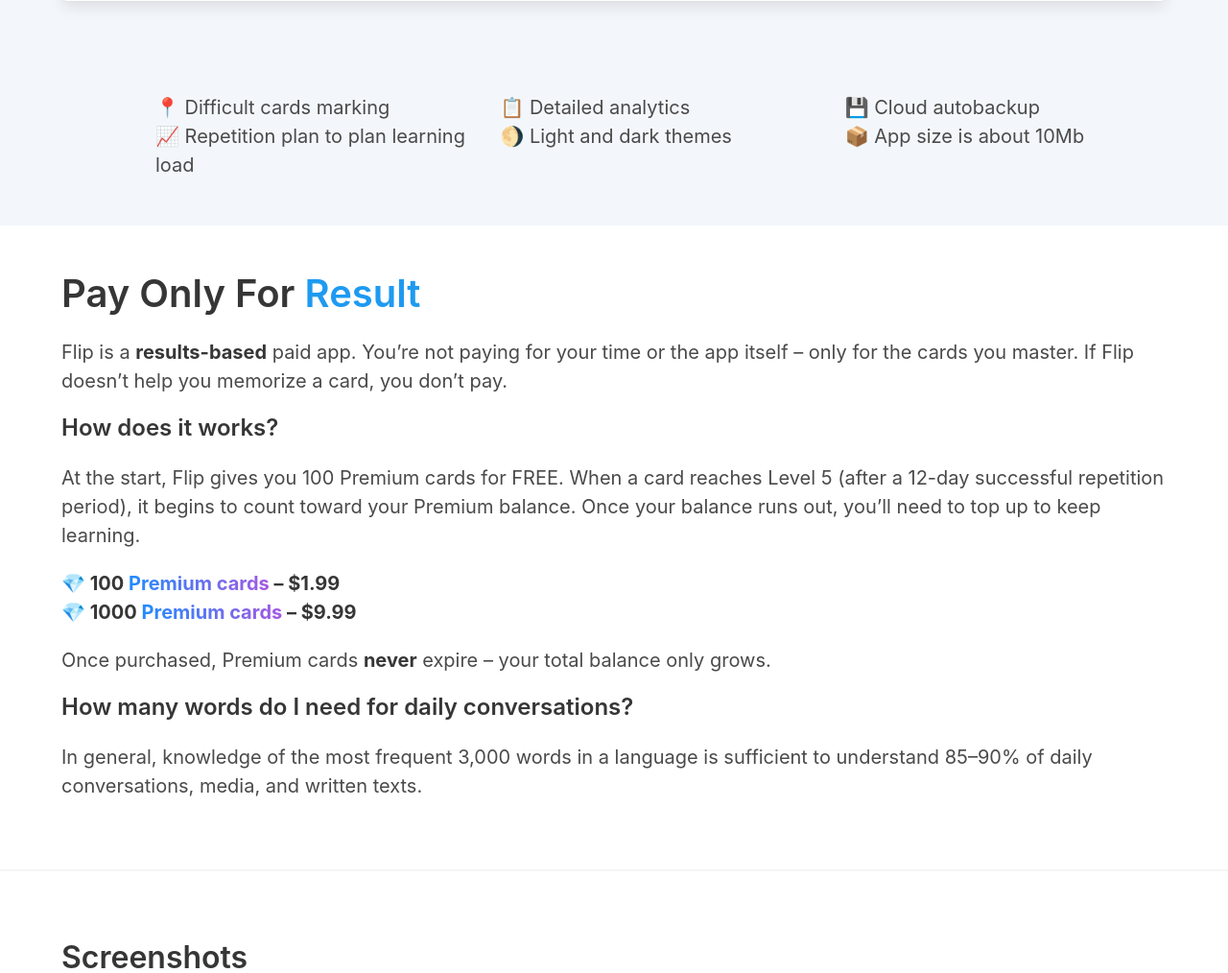
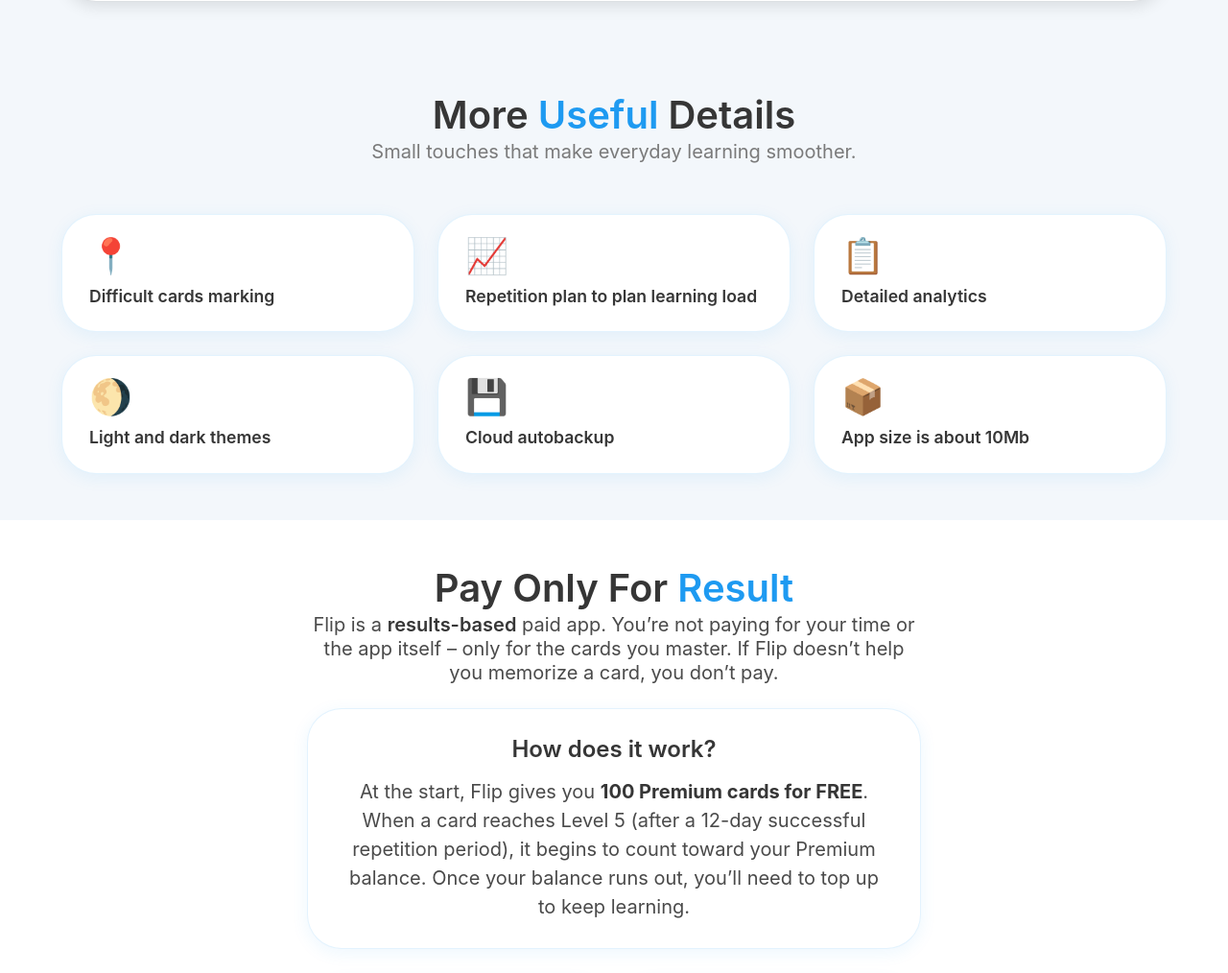
Before and after one commit to kruil/flip, a PHP site: page / in a window 1280 px wide. Shown: the part 3717-4731 px from the top of the page at 96% size. Run offline with PHP 8.4, Linux system fonts and the light colour scheme; some libraries are stand-ins or nearby versions.

Commit message:
Refactoring

```diff
--- a/css/my.css
+++ b/css/my.css
@@ -4,6 +4,10 @@
 
 .secondary {
 	background-color: #F3F7FB;
+}
+
+.box {
+  border-radius: 36px;
 }
 
 .gradient-text {
@@ -201,3 +205,113 @@
 .lang-divider {
   color: #ccc;
 }
+
+.perks-section .perks-lead {
+  max-width: 34rem;
+  margin: 0.75rem auto 2.5rem;
+}
+
+.perks-grid {
+  margin-top: 0.5rem;
+}
+
+.perk-card {
+  height: 100%;
+  display: flex;
+  flex-direction: column;
+  align-items: flex-start;
+  gap: 0.75rem;
+  padding: 1.5rem 1.75rem;
+  border: 1px solid rgba(30, 154, 241, 0.12);
+  box-shadow: 0 4px 18px rgba(30, 154, 241, 0.08);
+}
+
+.perk-icon {
+  font-size: 2.25rem;
+  line-height: 1;
+}
+
+.perk-title {
+  font-size: 1.1rem;
+  font-weight: 600;
+  line-height: 1.45;
+  color: #363636;
+  margin: 0;
+}
+
+.pricing-container {
+  max-width: 52rem;
+}
+
+.pricing-lead {
+  max-width: 40rem;
+  margin: 0.75rem auto 2rem;
+}
+
+.pricing-how,
+.pricing-fact {
+  max-width: 40rem;
+  margin-left: auto;
+  margin-right: auto;
+  padding: 1.75rem 2rem;
+  border: 1px solid rgba(30, 154, 241, 0.12);
+  box-shadow: 0 4px 18px rgba(30, 154, 241, 0.08);
+}
+
+.pricing-how {
+  margin-bottom: 2.5rem;
+}
+
+.pricing-plans {
+  max-width: 40rem;
+  margin: 0 auto 1.5rem;
+}
+
+.pricing-plans > .column {
+  padding: 0.4rem;
+}
+
+.pricing-plan {
+  height: 100%;
+  padding: 1.5rem 1rem;
+  border: 2px solid transparent;
+  border-radius: 36px;
+  background:
+    linear-gradient(#fff, #fff) padding-box,
+    linear-gradient(240deg, #218cfe, #A558E2) border-box;
+  box-shadow: 0 4px 16px rgba(33, 140, 254, 0.1);
+}
+
+.pricing-plan--featured {
+  box-shadow: 0 4px 16px rgba(33, 140, 254, 0.1);
+}
+
+.pricing-amount {
+  font-size: 3rem;
+  font-weight: 700;
+  line-height: 1;
+  color: #363636;
+  margin-bottom: 0.35rem;
+}
+
+.pricing-label {
+  font-size: 1.25rem;
+  font-weight: 600;
+  margin-bottom: 1rem;
+}
+
+.pricing-price {
+  font-size: 1.75rem;
+  font-weight: 700;
+  color: #1E9AF1;
+  margin: 0;
+}
+
+.pricing-note {
+  max-width: 36rem;
+  margin: 0 auto 2.5rem;
+}
+
+.pricing-fact {
+  margin-top: 0;
+}
--- a/index.html
+++ b/index.html
@@ -5,13 +5,13 @@
       <meta name="description" content="Flip - Flashcards for iOS">
       <meta name="keywords" content="ios flashcards learn language">
       <link rel="canonical" href="https://kruil.github.io/flip">
-      <link rel="stylesheet" href="css/my.css">
       <meta charset="utf-8">
       <meta name="author" content="Ilia Krupko">
       <link rel="shortcut icon" href="favicon.png">
       <meta name="viewport" content="width=device-width, initial-scale=1">
       <meta name="google-site-verification" content="nmuhzxlQPEIJBWDHkvGbaA5r7BLFRy1r6_yxHtsc1BE" />
       <link rel="stylesheet" href="https://cdn.jsdelivr.net/npm/bulma@0.9.4/css/bulma.min.css">
+      <link rel="stylesheet" href="css/my.css">
       <script src="https://code.jquery.com/jquery-3.6.0.min.js"></script>
       <script defer src="https://use.fontawesome.com/releases/v5.0.7/js/all.js"></script>
    </head>
@@ -298,51 +298,91 @@
       </section>
 
       <!-- Why Flip so useful -->
-      <section class="section secondary">
+      <section class="section secondary perks-section">
          <div class="container">
-            <div class="columns is-size-5">
-               <div class="column is-offset-1">
-                  <p class="spaced">📍 Difficult cards marking</p>
-                  <p class="spaced">📈 Repetition plan to plan learning load</p>
+            <h2 class="title is-2 has-text-centered">
+               More <span class="flipcolor">Useful</span> Details
+            </h2>
+            <p class="subtitle is-5 has-text-centered has-text-grey perks-lead">
+               Small touches that make everyday learning smoother.
+            </p>
+            <div class="columns is-multiline is-centered perks-grid">
+               <div class="column is-half-tablet is-one-third-desktop">
+                  <div class="box perk-card">
+                     <span class="perk-icon" aria-hidden="true">📍</span>
+                     <p class="perk-title">Difficult cards marking</p>
                   </div>
-               <div class="column">
-                  <p class="spaced">📋 Detailed analytics</p>
-                  <p class="spaced">🌖 Light and dark themes</p>
                </div>
-               <div class="column">
-                  <p class="spaced">💾 Cloud autobackup</p>
-                  <p class="spaced">📦 App size is about 10Mb</p>
+               <div class="column is-half-tablet is-one-third-desktop">
+                  <div class="box perk-card">
+                     <span class="perk-icon" aria-hidden="true">📈</span>
+                     <p class="perk-title">Repetition plan to plan learning load</p>
+                  </div>
+               </div>
+               <div class="column is-half-tablet is-one-third-desktop">
+                  <div class="box perk-card">
+                     <span class="perk-icon" aria-hidden="true">📋</span>
+                     <p class="perk-title">Detailed analytics</p>
+                  </div>
+               </div>
+               <div class="column is-half-tablet is-one-third-desktop">
+                  <div class="box perk-card">
+                     <span class="perk-icon" aria-hidden="true">🌖</span>
+                     <p class="perk-title">Light and dark themes</p>
+                  </div>
+               </div>
+               <div class="column is-half-tablet is-one-third-desktop">
+                  <div class="box perk-card">
+                     <span class="perk-icon" aria-hidden="true">💾</span>
+                     <p class="perk-title">Cloud autobackup</p>
+                  </div>
+               </div>
+               <div class="column is-half-tablet is-one-third-desktop">
+                  <div class="box perk-card">
+                     <span class="perk-icon" aria-hidden="true">📦</span>
+                     <p class="perk-title">App size is about 10Mb</p>
+                  </div>
                </div>
             </div>
          </div>
       </section>
       <!-- Pay Only For Result -->
-      <section class="section">
-         <div class="container">
-            <div class="content is-size-5">
-               <h2 class="title is-2">
+      <section class="section pricing-section">
+         <div class="container pricing-container">
+            <h2 class="title is-2 has-text-centered">
                Pay Only For <span class="flipcolor">Result</span>
             </h2>
-               <p>
+            <p class="subtitle is-5 has-text-centered pricing-lead">
                Flip is a <strong>results-based</strong> paid app. You’re not paying for your time or the app itself – only for the cards you master. If Flip doesn’t help you memorize a card, you don’t pay.
             </p>
-               <h4 class="title is-4">
-                  How does it works?
-               </h4>
-               <p>
-                  At the start, Flip gives you 100 Premium cards for FREE. When a card reaches Level 5 (after a 12-day successful repetition period), it begins to count toward your Premium balance. Once your balance runs out, you’ll need to top up to keep learning.
+            <div class="pricing-how box">
+               <h3 class="title is-4 has-text-centered mb-4">How does it work?</h3>
+               <p class="has-text-centered is-size-5 mb-0">
+                  At the start, Flip gives you <strong>100 Premium cards for FREE</strong>. When a card reaches Level 5 (after a 12-day successful repetition period), it begins to count toward your Premium balance. Once your balance runs out, you’ll need to top up to keep learning.
                </p>
-               <p>
-                  <strong>💎 100 <span class="gradient-text">Premium cards</span> – $1.99</strong><br>
-                  <strong>💎 1000 <span class="gradient-text">Premium cards</span> – $9.99</strong>
-               </p>
-               <p>
+            </div>
+            <div class="columns is-centered pricing-plans is-mobile">
+               <div class="column is-6">
+                  <div class="box pricing-plan has-text-centered">
+                     <p class="pricing-amount">100</p>
+                     <p class="pricing-label"><span class="gradient-text">Premium cards</span></p>
+                     <p class="pricing-price">$1.99</p>
+                  </div>
+               </div>
+               <div class="column is-6">
+                  <div class="box pricing-plan pricing-plan--featured has-text-centered">
+                     <p class="pricing-amount">1000</p>
+                     <p class="pricing-label"><span class="gradient-text">Premium cards</span></p>
+                     <p class="pricing-price">$9.99</p>
+                  </div>
+               </div>
+            </div>
+            <p class="has-text-centered pricing-note is-size-5">
                Once purchased, Premium cards <strong>never</strong> expire – your total balance only grows.
             </p>
-               <h4 class="title is-4">
-                  How many words do I need for daily conversations?
-               </h4>
-               <p>
+            <div class="box pricing-fact">
+               <h3 class="title is-5 has-text-centered mb-3">How many words do I need for daily conversations?</h3>
+               <p class="has-text-centered is-size-5 mb-0">
                   In general, knowledge of the most frequent 3,000 words in a language is sufficient to understand 85–90% of daily conversations, media, and written texts.
                </p>
             </div>
@@ -406,14 +446,12 @@
             <h2 class="title is-3">
                About Developer
             </h2>
-            <div class="columns is-vcentered">
-               <div class="column is-offset-1">
-                  <div class="chat-row chat-row--right developer-chat">
-                     <div class="chat-bubble chat-bubble--right is-size-5">
-                        <p>Hi, I’m the creator of Flip. Since September 24, I’ve been using Flip daily to learn Italian and have already added over 3,500 words to my collection. I only wish I had built this app years ago – it has completely transformed my learning experience! I’m also passionate about building <a href="https://apps.apple.com/app/monetal-expense-tracker/id1302304930" target="_blank">simple and useful</a> mobile apps. If you have any questions, ideas, or feedback — feel free to reach out via <a href="mailto:support@monetal.app">email</a> or on <a target="_blank" href="https://www.reddit.com/r/flip_flashcards">Reddit</a>. I’d love to hear from you!</p>
-                        <p class="has-text-grey-light is-size-6 mt-4 mb-0">Ilia Krupko, developer of Flip</p>
+            <div class="columns level is-centered">
+               <div class="column has-text-right is-offset-1">
+                  <div class="block">
+                     <i>"Hi, I’m the creator of Flip. Since September 24, I’ve been using Flip daily to learn Italian and have already added over 3,500 words to my collection. I only wish I had built this app years ago - it has completely transformed my learning experience! I’m also passionate about building <a href="https://apps.apple.com/app/monetal-expense-tracker/id1302304930" target="_blank">simple and useful</a> mobile apps. If you have any questions, ideas, or feedback — feel free to reach out via <a href="mailto:support@monetal.app">email</a> or on <a target="_blank" href="https://www.reddit.com/r/flip_flashcards">Reddit</a>. I’d love to hear from you!"</i>
                   </div>
-                  </div>
+                  <div class="block has-text-grey-light">Ilia Krupko, developer of Flip</div>
                </div>
                <div class="column is-narrow is-hidden-mobile">
                   <img src="img/developer.png" alt="Фотография разработчика">
@@ -436,7 +474,7 @@
       <div class="container" style="margin-bottom:64px;">
          <div class="columns is-centered">
             <div class="column has-text-centered">
-               <p>&copy; 2024-2026, <strong>Flip</strong> by <a href="https://twitter.com/IlyaKrupko">Ilia Krupko</a></p>
+               <p>&copy; 2024-2025, <strong>Flip</strong> by <a href="https://twitter.com/IlyaKrupko">Ilia Krupko</a></p>
             </div>
          </div>
       </div>
```
Also changed, not shown: index_ru.html (+77 -37 lines). Lines whose indentation alone changed are shown as unchanged.
